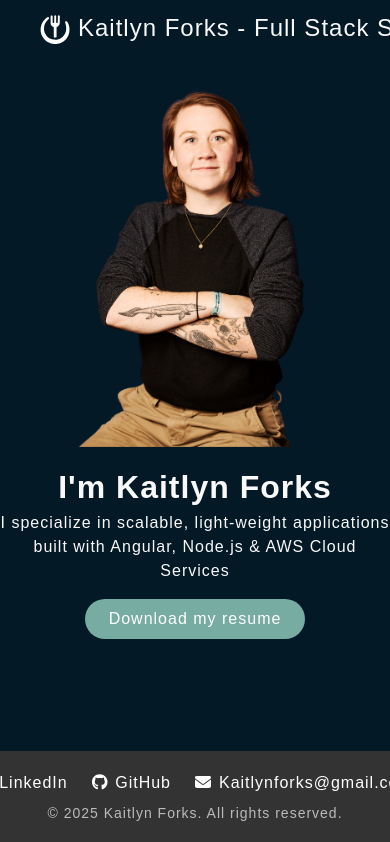
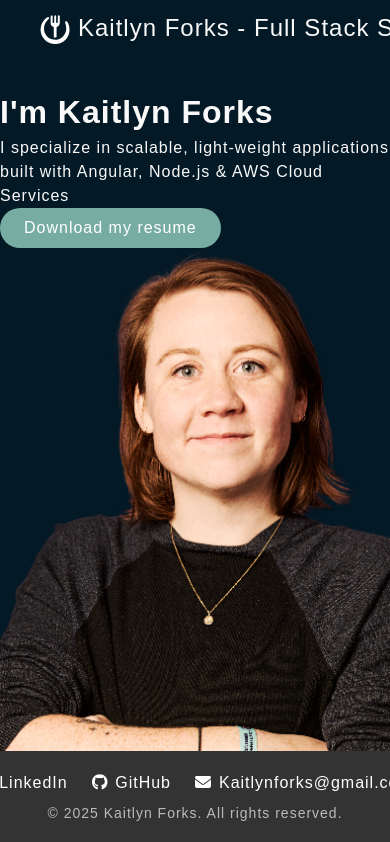
Before and after one commit to kforks/forked-software-ng, an Angular app: page / in a window 390 px wide. Shown: the top 842 px of the page. Built offline with nearby package versions, Linux system fonts and the light colour scheme; a web font is replaced by a local one.

Commit message:
mobile view development

```diff
--- a/src/app/home/home-hero/home-hero.component.html
+++ b/src/app/home/home-hero/home-hero.component.html
@@ -29,17 +29,7 @@
 </div>
 
 <ng-template #mobileView>
-  <div class="hero-container-mobile flex-center-column">
-    <div class="hero-image-container-mobile">
-      <img
-        class="hero-image"
-        ngSrc="assets/images/headshot.webp"
-        width="1137"
-        height="1707"
-        alt="Headshot of Kaitlyn Forks"
-        priority
-      />
-    </div>
+  <div class="hero-container-mobile flex-column">
     <div class="hero-text-mobile">
       <h1 class="hero-title-mobile">I'm Kaitlyn Forks</h1>
       <p class="hero-description-mobile">
@@ -55,5 +45,15 @@
         </a>
       </button>
     </div>
+    <div class="hero-image-container-mobile">
+      <img
+        class="hero-image-mobile"
+        ngSrc="assets/images/headshot.webp"
+        width="1137"
+        height="1707"
+        alt="Headshot of Kaitlyn Forks"
+        priority
+      />
+    </div>
   </div>
 </ng-template>
--- a/src/app/home/home-hero/home-hero.component.scss
+++ b/src/app/home/home-hero/home-hero.component.scss
@@ -40,27 +40,14 @@
 
 /* Mobile Styles */
 .hero-container-mobile {
-  height: 85vh;
+  width: 100%;
   display: flex;
   flex-direction: column;
+  justify-content: center;
   align-items: center;
-  text-align: center;
 }
-
-.hero-image-container-mobile {
-  height: 50%;
+.hero-image-mobile {
+  height: 100vh;
+  width: auto;
+  object-fit: contain;
 }
-
-.hero-text-mobile {
-  margin-top: 1rem;
-}
-
-.hero-title-mobile {
-  font-size: 2rem;
-  font-weight: bold;
-}
-
-.hero-description-mobile {
-  font-size: 1rem;
-  margin-bottom: 1rem;
-}
--- a/src/styles/_utilities.scss
+++ b/src/styles/_utilities.scss
@@ -62,4 +62,5 @@
   display: flex;
   flex-direction: column;
   align-items: center;
+  justify-content: center;
 }
```
